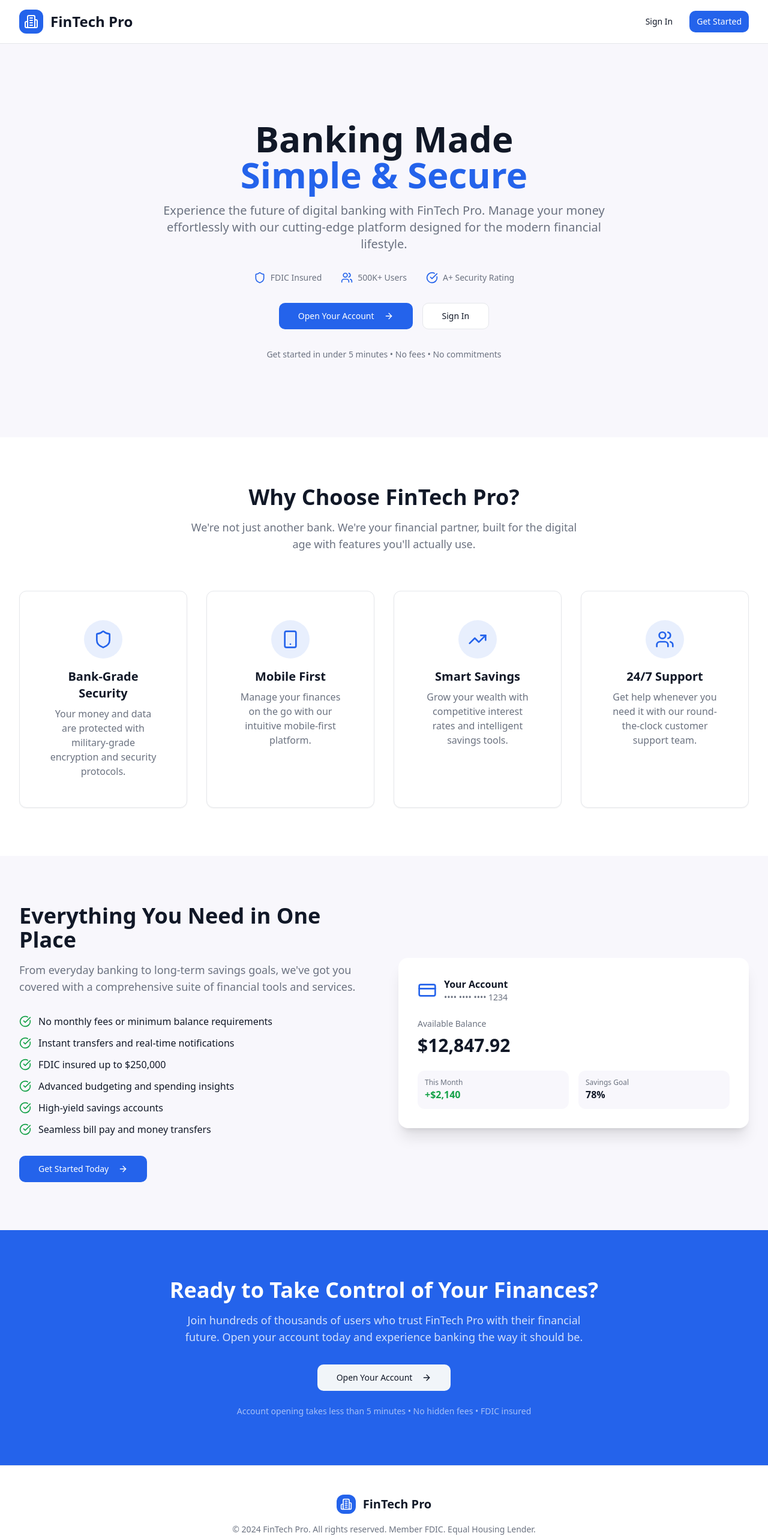
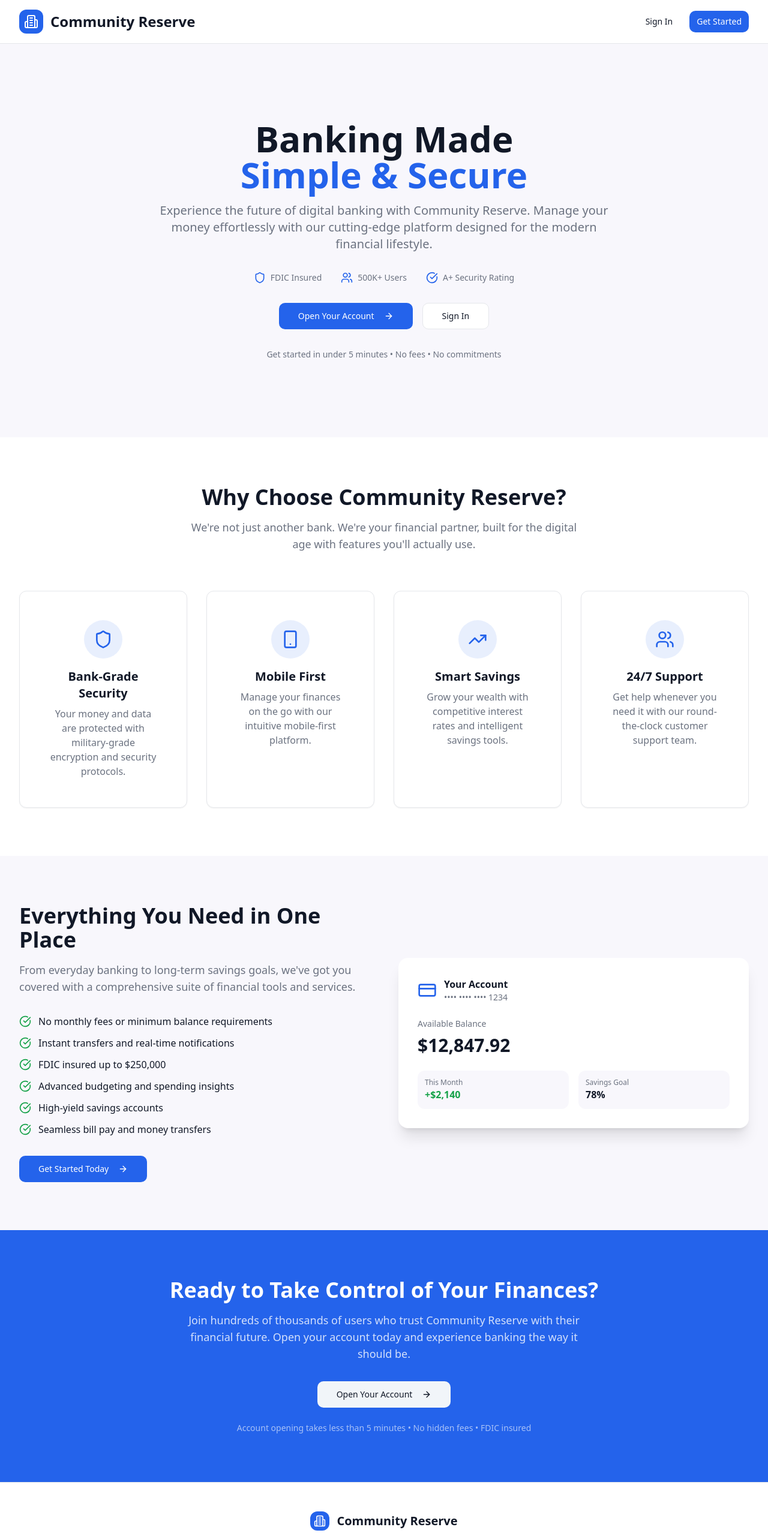
Before and after one commit to Justice00000/nucleus-vault-app, a React (Vite) app: page / in a window 1280 px wide. Shown: the top 2566 px of the page at 60% size. Built offline with nearby package versions, Linux system fonts and the light colour scheme.

Commit message:
Rename application to Community Reserve

```diff
--- a/index.html
+++ b/index.html
@@ -3,12 +3,12 @@
   <head>
     <meta charset="UTF-8" />
     <meta name="viewport" content="width=device-width, initial-scale=1.0" />
-    <title>nucleus-vault-app</title>
-    <meta name="description" content="Lovable Generated Project" />
-    <meta name="author" content="Lovable" />
+    <title>Community Reserve</title>
+    <meta name="description" content="Secure Digital Banking Platform" />
+    <meta name="author" content="Community Reserve" />
 
-    <meta property="og:title" content="nucleus-vault-app" />
-    <meta property="og:description" content="Lovable Generated Project" />
+    <meta property="og:title" content="Community Reserve" />
+    <meta property="og:description" content="Secure Digital Banking Platform" />
     <meta property="og:type" content="website" />
     <meta property="og:image" content="https://lovable.dev/opengraph-image-p98pqg.png" />
 
--- a/src/components/TransactionForm.tsx
+++ b/src/components/TransactionForm.tsx
@@ -195,8 +195,8 @@ export function TransactionForm({ onSuccess }: TransactionFormProps) {
               {transactionType === 'transfer' && 'Transfer to User'}
             </h4>
             <p className="text-sm text-muted-foreground">
-              {transactionType === 'deposit' && 'Transfer money from your external bank account to your FinTech Pro account.'}
-              {transactionType === 'transfer' && 'Transfer money to another FinTech Pro user using their account number.'}
+              {transactionType === 'deposit' && 'Transfer money from your external bank account to your Community Reserve account.'}
+              {transactionType === 'transfer' && 'Transfer money to another Community Reserve user using their account number.'}
             </p>
           </div>
         </CardContent>
@@ -260,7 +260,7 @@ export function TransactionForm({ onSuccess }: TransactionFormProps) {
                     required
                   />
                   <p className="text-xs text-muted-foreground">
-                    Enter the account number of another FinTech Pro user
+                    Enter the account number of another Community Reserve user
                   </p>
                 </div>
               </div>
--- a/src/pages/Auth.tsx
+++ b/src/pages/Auth.tsx
@@ -105,7 +105,7 @@ export default function Auth() {
             <Building2 className="w-8 h-8 text-primary-foreground" />
           </div>
           <div>
-            <h1 className="text-3xl font-bold text-fintech-text">FinTech Pro</h1>
+            <h1 className="text-3xl font-bold text-fintech-text">Community Reserve</h1>
             <p className="text-fintech-muted mt-2">Secure Digital Banking Platform</p>
           </div>
 
--- a/src/pages/Dashboard.tsx
+++ b/src/pages/Dashboard.tsx
@@ -185,7 +185,7 @@ export default function Dashboard() {
         <div className="max-w-7xl mx-auto px-4 sm:px-6 lg:px-8">
           <div className="flex justify-between items-center py-4">
             <div>
-              <h1 className="text-xl sm:text-2xl font-bold text-fintech-text">FinTech Pro</h1>
+              <h1 className="text-xl sm:text-2xl font-bold text-fintech-text">Community Reserve</h1>
               {!isHeaderCollapsed && (
                 <p className="text-sm text-fintech-muted">
                   Welcome back, {profile?.first_name}
--- a/src/pages/Index.tsx
+++ b/src/pages/Index.tsx
@@ -71,7 +71,7 @@ const Index = () => {
               <div className="w-8 h-8 sm:w-10 sm:h-10 bg-primary rounded-xl flex items-center justify-center">
                 <Building2 className="w-5 h-5 sm:w-6 sm:h-6 text-primary-foreground" />
               </div>
-              <h1 className="text-xl sm:text-2xl font-bold text-fintech-text">FinTech Pro</h1>
+              <h1 className="text-xl sm:text-2xl font-bold text-fintech-text">Community Reserve</h1>
             </div>
             <div className="flex space-x-2 sm:space-x-4">
               <Button variant="ghost" size="sm" className="hidden sm:flex" asChild>
@@ -95,7 +95,7 @@ const Index = () => {
                 <span className="text-primary block">Simple & Secure</span>
               </h2>
               <p className="text-xl text-fintech-muted max-w-3xl mx-auto">
-                Experience the future of digital banking with FinTech Pro.
+                Experience the future of digital banking with Community Reserve.
                 Manage your money effortlessly with our cutting-edge platform
                 designed for the modern financial lifestyle.
               </p>
@@ -142,7 +142,7 @@ const Index = () => {
         <div className="max-w-7xl mx-auto px-4 sm:px-6 lg:px-8">
           <div className="text-center mb-16">
             <h3 className="text-3xl lg:text-4xl font-bold text-fintech-text mb-4">
-              Why Choose FinTech Pro?
+              Why Choose Community Reserve?
             </h3>
             <p className="text-lg text-fintech-muted max-w-2xl mx-auto">
               We're not just another bank. We're your financial partner,
@@ -246,7 +246,7 @@ const Index = () => {
             Ready to Take Control of Your Finances?
           </h3>
           <p className="text-lg text-primary-foreground/80 mb-8 max-w-2xl mx-auto">
-            Join hundreds of thousands of users who trust FinTech Pro
+            Join hundreds of thousands of users who trust Community Reserve
             with their financial future. Open your account today and
             experience banking the way it should be.
           </p>
@@ -277,10 +277,10 @@ const Index = () => {
               <div className="w-8 h-8 bg-primary rounded-lg flex items-center justify-center">
                 <Building2 className="w-5 h-5 text-primary-foreground" />
               </div>
-              <span className="text-xl font-bold text-fintech-text">FinTech Pro</span>
+              <span className="text-xl font-bold text-fintech-text">Community Reserve</span>
             </div>
             <p className="text-fintech-muted text-sm">
-              © 2024 FinTech Pro. All rights reserved.
+              © 2024 Community Reserve. All rights reserved.
               Member FDIC. Equal Housing Lender.
             </p>
           </div>
```
